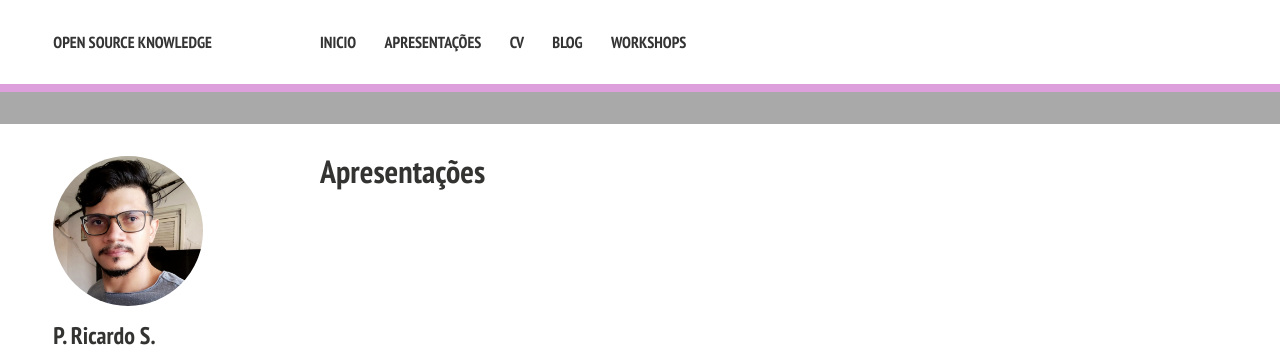
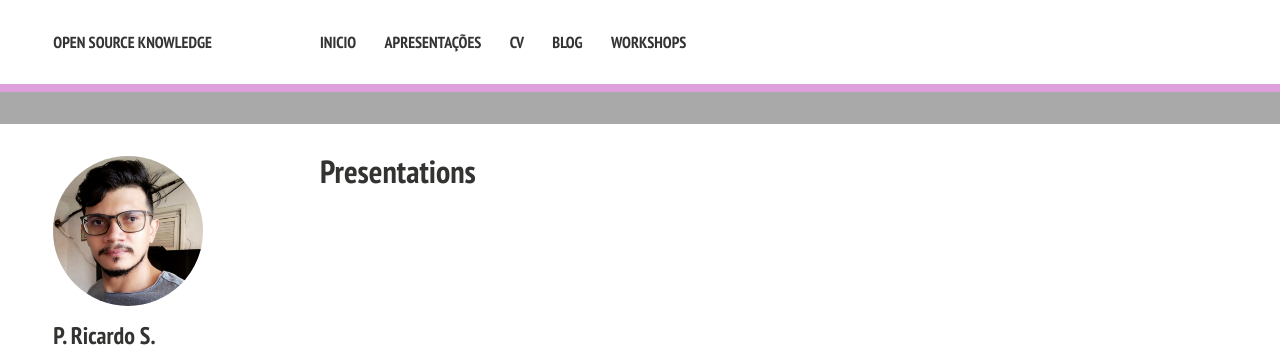
Before and after one commit to RicardoLopes1/Blind-Development, a Jekyll site: the page built from presentations.md, in a window 1280 px wide. Shown: the top 350 px of the page. Built offline with Jekyll 4.4.1, drawn with Linux system fonts in a browser that asks for light colours; nearby versions of some CDN libraries.

Commit message:
up presentations tag

```diff
--- a/_data/navigation.yml
+++ b/_data/navigation.yml
@@ -3,7 +3,7 @@
   url: /
 
 - title: Apresentações
-  url: /apresentacoes/
+  url: /presentations/
 
 - title: CV
   url: /cv/
--- a/presentations.md
+++ b/presentations.md
@@ -1,5 +1,5 @@
 ---
 layout: presentation-post-index
-title: Apresentações
+title: Presentations
 excerpt: "Recent Presentations"
 ---
```
Also changed, not shown: _posts/2016-07-22-example-presentation.md (+1 -1 lines).
